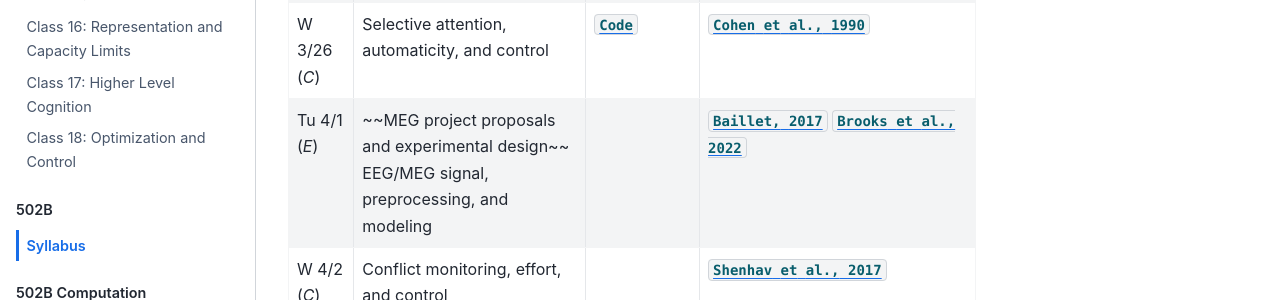
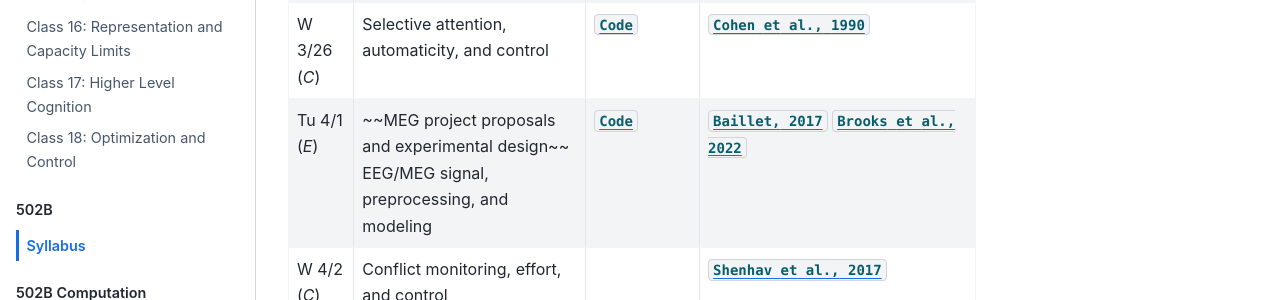
Before and after one commit to PrincetonUniversity/NEU-PSY-502, a Jupyter Book: the page built from website/content/502B/intro.md, in a window 1280 px wide and 900 px high, scrolled down 2451 px. Shown: the part 147-447 px from the top of the window. Built offline with Jupyter Book 1.0.4 settings and Sphinx 7.4.7 and the Sphinx Book theme 1.1.4, drawn with Linux system fonts in a browser that asks for light colours; pages that are not in the unit, such as notebooks, are missing from menus.

Commit message:
Add M/EEG code

```diff
--- a/website/content/502B/intro.md
+++ b/website/content/502B/intro.md
@@ -37,7 +37,7 @@ This lab course closely accompanies NEU 502A and surveys the methodological land
 | W 3/19 (*C*) | ~~Statistical learning and language processing~~<br>Episodic memory | [`Code`](https://princetonuniversity.github.io/NEU-PSY-502/content/502B/Computation/Episodic%20Memory/intro.html) | [`Manning et al., 2020`](https://doi.org/10.1073/pnas.1907367117) |
 | Tu 3/25 (*E*) | ~~EEG/MEG signal, preprocessing, and modeling~~<br>fMRI project data analysis | [`Code`](https://princetonuniversity.github.io/NEU-PSY-502/content/502B/Computation/Episodic%20Memory/intro.html) | [`Buzsáki et al., 2012`](https://doi.org/10.1038/nrn3241) [`Fries, 2015`](https://doi.org/10.1016/j.neuron.2015.09.034) |
 | W 3/26 (*C*) | Selective attention, automaticity, and control | [`Code`](https://princetonuniversity.github.io/NEU-PSY-502/content/502B/Computation/Selective%20Attention%20Automaticity%20and%20Control/intro.html) | [`Cohen et al., 1990`](https://doi.org/10.1037/0033-295X.97.3.332) |
-| Tu 4/1 (*E*) | ~~MEG project proposals and experimental design~~<br>EEG/MEG signal, preprocessing, and modeling |                                                                                                                                                                                       | [`Baillet, 2017`](https://doi.org/10.1038/nn.4504) [`Brooks et al., 2022`](https://doi.org/10.1016/j.tins.2022.05.008) |
+| Tu 4/1 (*E*) | ~~MEG project proposals and experimental design~~<br>EEG/MEG signal, preprocessing, and modeling | [`Code`](https://github.com/NEU502B/neu502b-2025/tree/master/elec-1) | [`Baillet, 2017`](https://doi.org/10.1038/nn.4504) [`Brooks et al., 2022`](https://doi.org/10.1016/j.tins.2022.05.008) |
 | W 4/2 (*C*) | Conflict monitoring, effort, and control |                                                                                                                                                                                       | [`Shenhav et al., 2017`](https://doi.org/10.1146/annurev-neuro-072116-031526) |
 | Tu 4/8 (*E*) | MEG project data collection |                                                                                                                                                                                       | |
 | W 4/9 (*E*) | MEG project data analysis |                                                                                                                                                                                       | |
```
